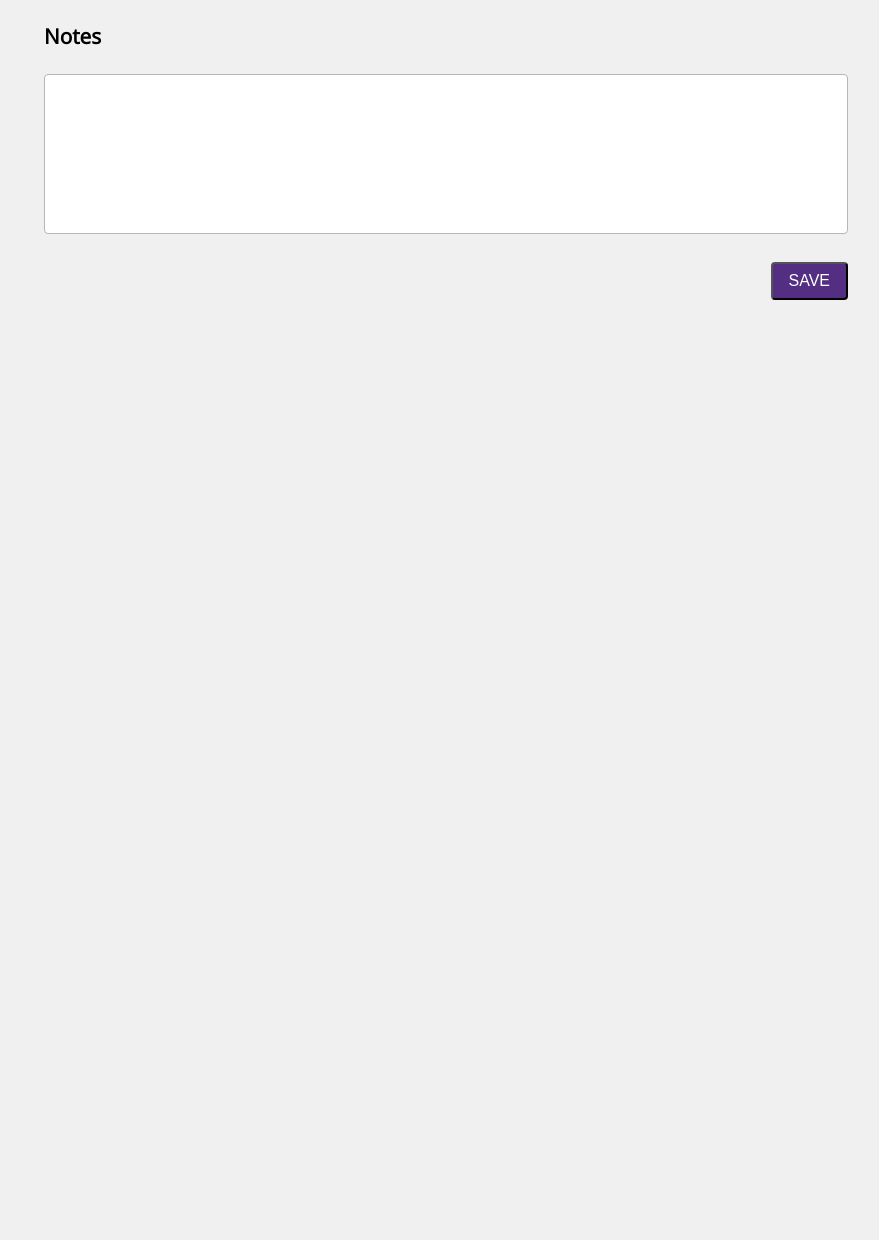
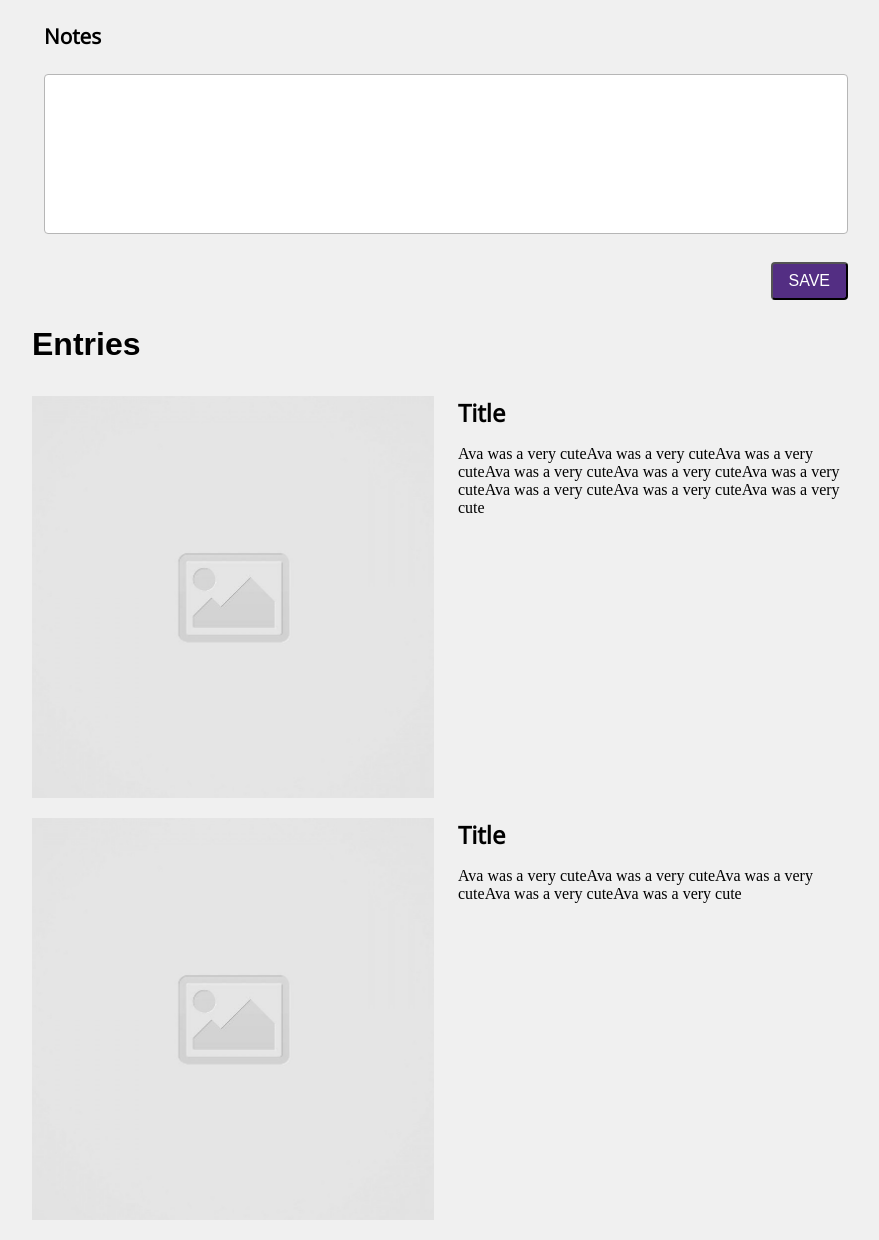
Before and after one commit to John-Baik/code-journal, a website: page index.html in a window 1280 px wide. Shown: the part 576-1816 px from the top of the page, without its empty margins (194-1073 px from the left). Before the commit the page ends 876 px from the top, so only its background shows below. Drawn offline with nearby package versions, Linux system fonts and the light colour scheme; a web font is replaced by a local one.

Commit message:
Add some dummy journal entries to the unordered list in the HTML and style them to match the wireframe. #2

```diff
--- a/css/layout.css
+++ b/css/layout.css
@@ -78,3 +78,14 @@ textarea {
   margin-top: 2rem;
   margin-bottom: 0.5rem;
 }
+
+
+
+/* entries */
+ul {
+  padding: 0;
+}
+
+.entry-title {
+  margin: 0;
+}
--- a/css/styles.css
+++ b/css/styles.css
@@ -25,7 +25,7 @@ body {
 
 .body-text {
   font-family: 'Open Sans', sans-serif;
-  font-size: 1.3rem;
+  font-size: 1.5rem;
   font-weight: 800;
 }
 
@@ -61,3 +61,11 @@ body {
   padding: 0.5rem 1rem;
   border-radius: 4px;
 }
+
+
+/* #2 */
+.entry-title {
+  font-family: 'Open Sans', sans-serif;
+  font-size: 1.5rem;
+  font-weight: 800;
+}
--- a/index.html
+++ b/index.html
@@ -21,16 +21,13 @@
 <body>
   <div class="outer-container">
     <div class="container">
-      <div data-view="entry-form" class="column-full">
+      <div class="column-full">
         <div class="header">
           <div class="column-half">
             <h2 class="header-title">Code Journal</h2>
           </div>
         </div>
       </div>
-      <div data-view="entries"></div>
-        <ul>
-        </ul>
     </div>
   </div>
   <div class="container">
@@ -74,6 +71,43 @@
       </form>
     </div>
   </div>
+  <div class="container">
+    <div class="column-half">
+      <h1 class="entry">Entries</h1>
+    </div>
+    <div data-view="entries">
+      <ul>
+        <li class="row">
+          <div class="column-half">
+            <img src="images/placeholder-image-square.jpg" alt="photo">
+          </div>
+          <div class="column-half">
+            <div class="body-title">
+              <h2 class="entry-title">Title</h2>
+            </div>
+            <div class="info">
+              <p>Ava was a very cuteAva was a very cuteAva was a very cuteAva was a very cuteAva was a very cuteAva was a very cuteAva was a very cuteAva was a very cuteAva was a very cute</p>
+            </div>
+          </div>
+        </li>
+      </ul>
+      <ul>
+        <li class="row">
+          <div class="column-half">
+            <img src="images/placeholder-image-square.jpg" alt="photo">
+          </div>
+          <div class="column-half">
+            <div class="body-title">
+              <h2 class="entry-title">Title</h2>
+            </div>
+            <div class="info">
+              <p>Ava was a very cuteAva was a very cuteAva was a very cuteAva was a very cuteAva was a very cute</p>
+            </div>
+          </div>
+        </li>
+      </ul>
+    </div>
+  </div>
   <header>
   </header>
   <main>
```
